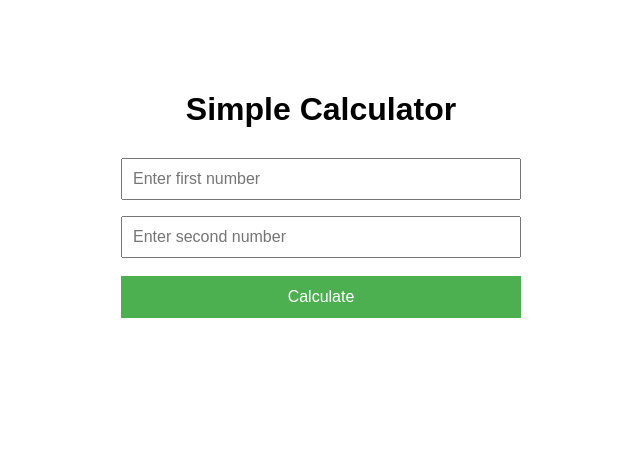
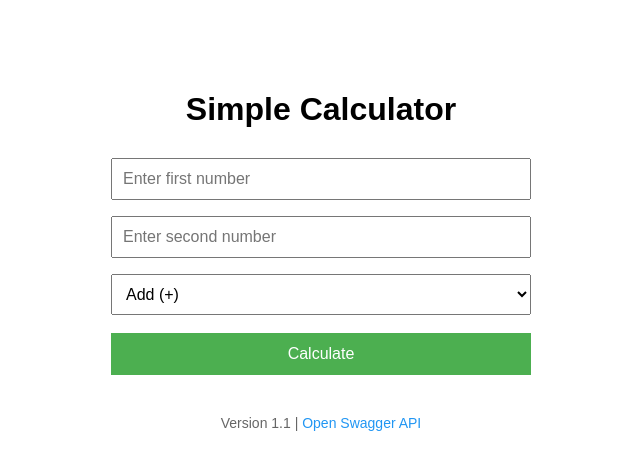
Before and after one commit to HaMadadian/simple-calculator, a Flask app: page / in a window 1280 px wide. Shown: the top 470 px of the page, without its empty margins (319-959 px from the left). Run offline with Flask 3, Linux system fonts and the light colour scheme.

Commit message:
Multiply added to webpage and swagger

```diff
--- a/app.py
+++ b/app.py
@@ -3,58 +3,75 @@ from flask_restx import Api, Resource, fields
 
 app = Flask(__name__)
 
+# ---------- Version ----------
+APP_VERSION = "1.1"
+
 # ---------- Swagger / API setup ----------
 api = Api(
     app,
-    version="1.0",
+    version=APP_VERSION,
     title="Simple Calculator API",
-    description="A simple API that adds two numbers",
-    doc="/swagger",          # Swagger UI → http://127.0.0.1:5000/swagger
-    prefix="/api"            # All API routes will start with /api
+    description="A simple API that can add or multiply two numbers",
+    doc="/swagger",
+    prefix="/api"
 )
 
-add_model = api.model("AddRequest", {
+# Shared input model
+numbers_model = api.model("Numbers", {
     "num1": fields.Float(required=True, description="First number", example=10),
     "num2": fields.Float(required=True, description="Second number", example=5)
 })
 
-result_model = api.model("AddResponse", {
-    "result": fields.Float(description="The sum of the two numbers")
+result_model = api.model("Result", {
+    "result": fields.Float(description="The calculated result")
 })
 
 
 @api.route("/add")
 class AddNumbers(Resource):
-    @api.expect(add_model)
+    @api.expect(numbers_model)
     @api.marshal_with(result_model)
     def post(self):
-        """
-        Add two numbers via API
-        """
+        """Add two numbers"""
         data = request.get_json()
-        num1 = data.get("num1")
-        num2 = data.get("num2")
-
-        if num1 is None or num2 is None:
-            api.abort(400, "Both num1 and num2 are required")
-
-        return {"result": num1 + num2}
+        return {"result": data["num1"] + data["num2"]}
 
 
-# ---------- Original HTML form ----------
+@api.route("/multiply")
+class MultiplyNumbers(Resource):
+    @api.expect(numbers_model)
+    @api.marshal_with(result_model)
+    def post(self):
+        """Multiply two numbers"""
+        data = request.get_json()
+        return {"result": data["num1"] * data["num2"]}
+
+
+# ---------- HTML Form ----------
 @app.route("/", methods=["GET", "POST"])
 def index():
     result = None
+    operation = "add"
 
     if request.method == "POST":
         try:
             num1 = float(request.form["num1"])
             num2 = float(request.form["num2"])
-            result = num1 + num2
+            operation = request.form.get("operation", "add")
+
+            if operation == "add":
+                result = num1 + num2
+            elif operation == "multiply":
+                result = num1 * num2
         except (ValueError, KeyError):
             result = "Please enter valid numbers"
 
-    return render_template("index.html", result=result)
+    return render_template(
+        "index.html",
+        result=result,
+        operation=operation,
+        version=APP_VERSION
+    )
 
 
 if __name__ == "__main__":
--- a/templates/index.html
+++ b/templates/index.html
@@ -1,26 +1,23 @@
 <!DOCTYPE html>
 <html lang="en">
-
 <head>
     <meta charset="UTF-8">
     <title>Simple Calculator</title>
     <style>
         body {
             font-family: Arial, sans-serif;
-            max-width: 400px;
+            max-width: 420px;
             margin: 50px auto;
             padding: 20px;
             text-align: center;
         }
-
-        input {
+        input, select {
             width: 100%;
             padding: 10px;
             margin: 8px 0;
             font-size: 16px;
             box-sizing: border-box;
         }
-
         button {
             width: 100%;
             padding: 12px;
@@ -31,33 +28,49 @@
             cursor: pointer;
             margin-top: 10px;
         }
-
         button:hover {
             background-color: #45a049;
         }
-
         .result {
             margin-top: 25px;
             font-size: 22px;
             font-weight: bold;
         }
+        .version {
+            margin-top: 40px;
+            color: #666;
+            font-size: 14px;
+        }
+        a {
+            color: #2196F3;
+            text-decoration: none;
+        }
     </style>
 </head>
-
 <body>
     <h1>Simple Calculator</h1>
 
     <form method="POST">
         <input type="number" name="num1" step="any" placeholder="Enter first number" required>
         <input type="number" name="num2" step="any" placeholder="Enter second number" required>
+
+        <select name="operation">
+            <option value="add" {% if operation == "add" %}selected{% endif %}>Add (+)</option>
+            <option value="multiply" {% if operation == "multiply" %}selected{% endif %}>Multiply (×)</option>
+        </select>
+
         <button type="submit">Calculate</button>
     </form>
 
     {% if result is not none %}
-    <div class="result">
-        Result: {{ result }}
+        <div class="result">
+            Result: {{ result }}
+        </div>
+    {% endif %}
+
+    <div class="version">
+        Version {{ version }} |
+        <a href="/swagger" target="_blank">Open Swagger API</a>
     </div>
-    {% endif %}
 </body>
-
 </html>
```
